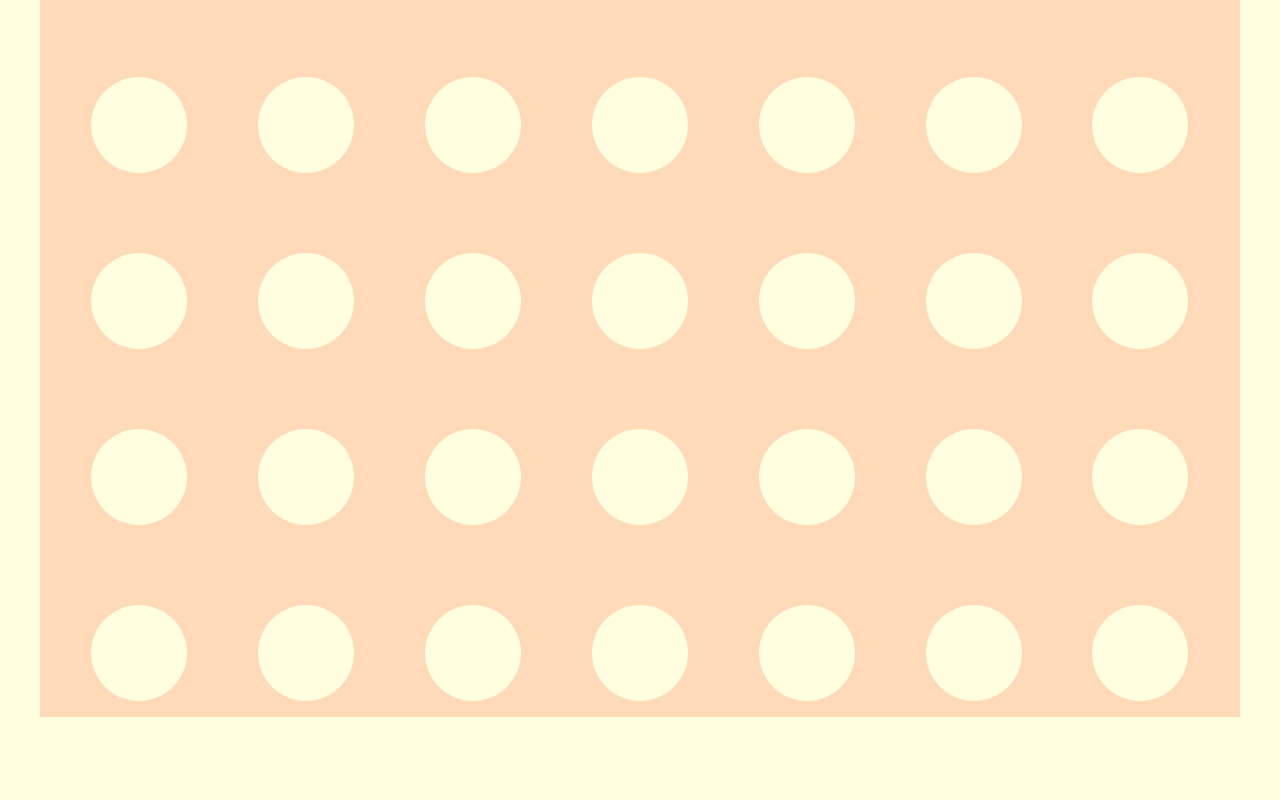
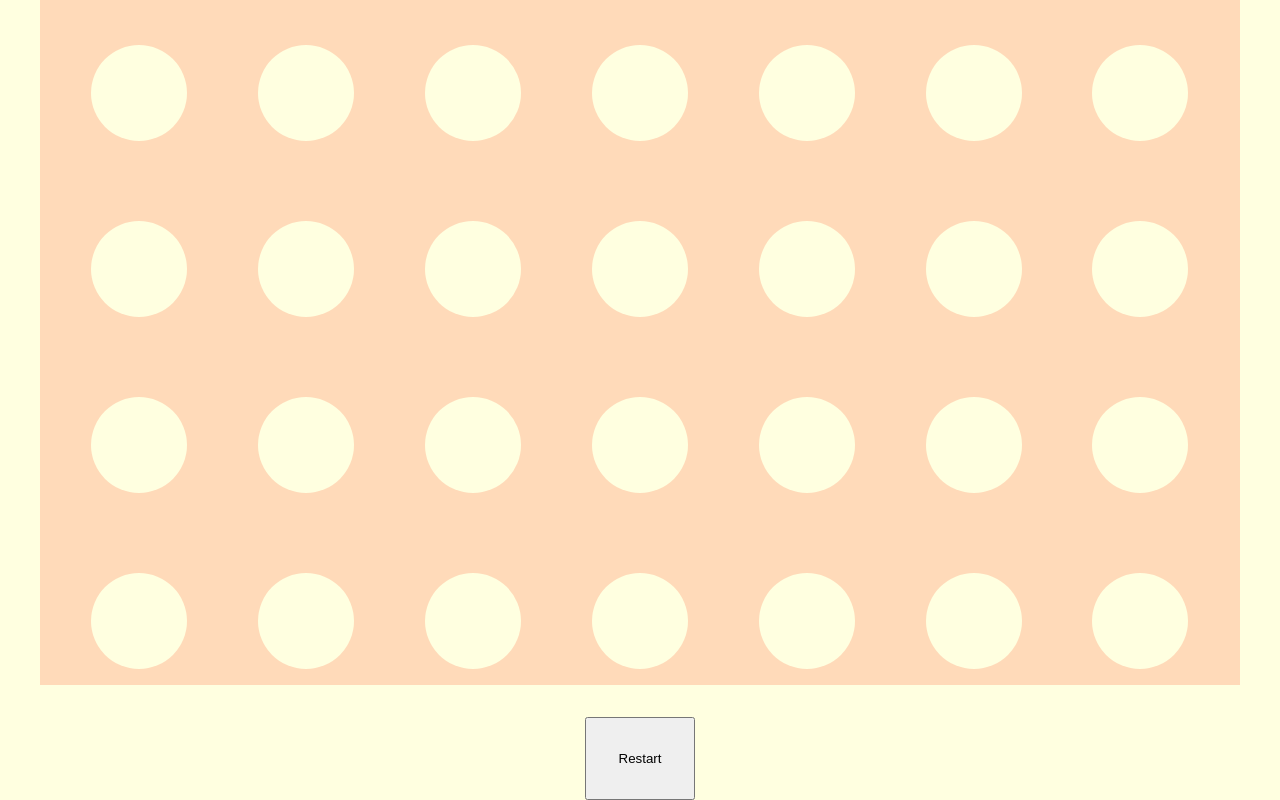
Before and after one commit to suhaibh/connectfour, a plain HTML site: page index.html in a window 1280 px wide. Shown: the part 371-1171 px from the top of the page. Drawn offline with nearby package versions, Linux system fonts and the light colour scheme.

Commit message:
Add button to reset game board

```diff
--- a/connect.js
+++ b/connect.js
@@ -11,6 +11,10 @@ class Connect4 {
 
 	createGrid() {
 		const $board = $(this.selector);
+		const $restartButton = $('#restart');
+
+		this.isGameOver = false;
+		this.player = 'red';
 		for (let row = 0; row < this.ROWS; row++) {
 			const $row = $('<div>')
 				.addClass('row');
@@ -24,10 +28,12 @@ class Connect4 {
 			}
 			$board.append($row); // this adds 1 $row element which now has 7 $col in it to the board
 		}
+		$restartButton.css("visibility", "visible");
 	}
 
 	setupEventListners() {
 		const $board = $(this.selector);
+		const $resetButton = $('#restart');
 		const that = this;
 
 		function findLastEmptyCell(col) {
@@ -106,6 +112,11 @@ class Connect4 {
 			that.player = (that.player =='black') ? 'red' : 'black';
 			//$(this).trigger('mouseenter');*/
 		})
+
+		$resetButton.on('click', function(){
+			that.restart();
+		})
+
 	}
 
 	checkForWinner(row, col) {
@@ -181,4 +192,9 @@ class Connect4 {
 
 		return checkVerticals() || checkHorizontals() || checkDiagonalBltoTr() || checkDiagonalBrtoTl();
 	}
+
+	restart () {
+		$(this.selector).empty();
+		this.createGrid();
+	}
 }
--- a/index.html
+++ b/index.html
@@ -15,7 +15,13 @@
 </head>
 <body>
 
-	<div id="connect4"></div>
+
+		<div id="connect4"></div>
+
+	<div class="container">
+		<button id="restart">Restart</button>
+	</div>
+
 
 
 </body>
--- a/main.js
+++ b/main.js
@@ -1,3 +1,7 @@
 $(document).ready(function(){
 	const connect4 = new Connect4('#connect4')
+
+	/*$('#restart').click(function(){
+		connect4.restart();
+	})*/
 })
--- a/style.css
+++ b/style.css
@@ -7,10 +7,15 @@ body {
 	background-color: rgb(255,255,224);
 }
 
+.container {
+	text-align: center;
+}
+
 #connect4 {
 	background-color: rgb(255,218,185);
-	margin: 5rem auto;
+	margin: 2rem auto;
 	max-width: 1200px;
+	flex: 1;
 }
 
 .row {
@@ -47,3 +52,10 @@ body {
 .col.black {
 	background-color: black;
 }
+
+#restart {
+	padding: 2rem;
+	margin: 0 auto;
+	display: block;
+	visibility: hidden;
+}
```
